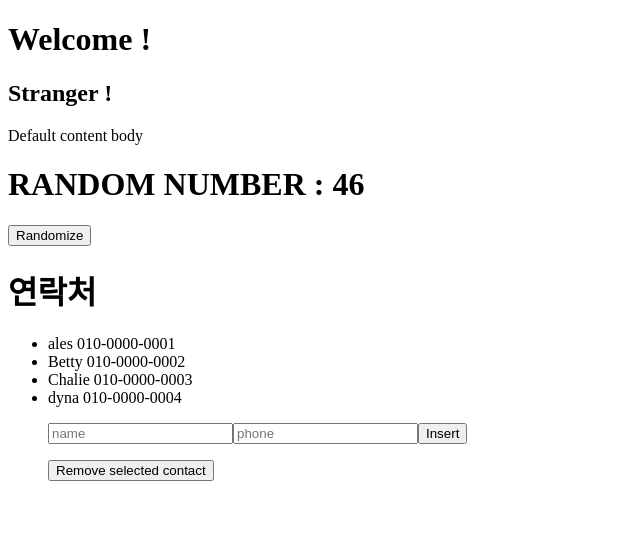
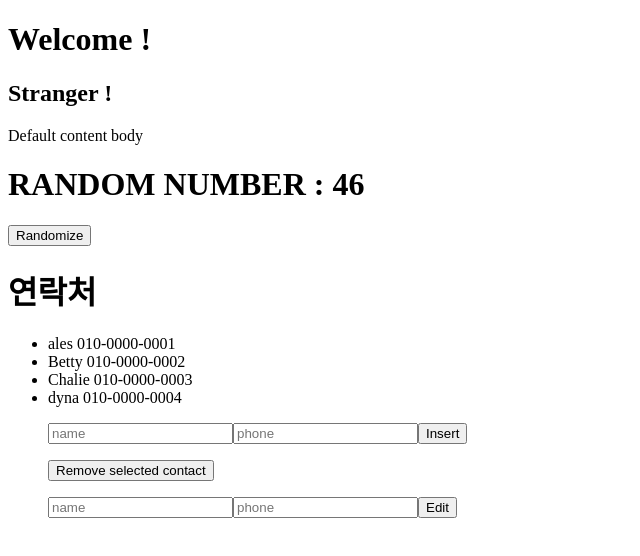
Before and after one commit to kingroma/information-client-react, a React app: page / in a window 1280 px wide. Shown: the top 556 px of the page, without its empty margins (0-640 px from the left). Built offline with nearby package versions, Linux system fonts and the light colour scheme.

Commit message:
연락처 수정기능 추가

```diff
--- /dev/null
+++ b/src/components/ContactEditor.js
@@ -0,0 +1,61 @@
+import React, { Component } from 'react';
+
+class ContactEditor extends Component {
+  constructor(props) {
+    super(props);
+
+    this.state = {
+      name : '',
+      phone : ''
+    }
+  }
+  handleChange(e) {
+    var nextState = {};
+    nextState[e.target.name] = e.target.value;
+    this.setState(nextState);
+  }
+  handleClick(){
+    if(!this.props.isSelected){
+      console.log('contact not selected');
+      return;
+    }
+    this.props.onEdit(this.state.name, this.state.phone);
+  }
+  /*
+  인풋박스의 value 부분은 유동적이기에 그 부분에 { this.props.contact.name } 을 할 수는 없습니다.
+  prop값이 바뀔 때마다 state를 업데이트 해줄 필요가 있는데요, 이는 Component Lifecycle API 중 하나인
+  componentWillReceiveProps()를 사용하면됩니다. 이 컴포넌트 내장메소드는, prop 값을 받게 될 때 실행되는 메소드입니다.
+  */
+  componentWillReceiveProps(nextProps) {
+    this.setState({
+      name : nextProps.contact.name,
+      phone : nextProps.contact.phone
+    });
+  }
+
+  render() {
+    return (
+       <div>
+          <p>
+              <input type="text"
+                        name="name"
+                        placeholder="name"
+                        value={this.state.name}
+                        onChange={this.handleChange.bind(this)}/>
+
+              <input type="text"
+                        name="phone"
+                        placeholder="phone"
+                        value={this.state.phone}
+                        onChange={this.handleChange.bind(this)}/>
+              <button onClick={this.handleClick.bind(this)}>
+                    Edit
+              </button>
+          </p>
+        </div>
+
+    );
+  }
+}
+
+export default ContactEditor;
--- a/src/components/Contacts.js
+++ b/src/components/Contacts.js
@@ -3,12 +3,13 @@ import ContactInfo from './ContactInfo';
 import ContactCreator from './ContactCreator';
 import update from 'react-addons-update';
 import ContactRemover from './ContactRemover';
+import ContactEditor from './ContactEditor';
 
 export default class Contacts extends React.Component {
 
   constructor(props) {
     super(props);
-
+    // 새로운 state 를 사용 할 땐, 언제나 초기 값을 설정해줘야합니다. (그렇지 않으면 오류가 발생하기 쉽상입니다.)
     this.state = {
       contactData : [
         {name:"ales", phone:"010-0000-0001"},
@@ -16,7 +17,11 @@ export default class Contacts extends React.Component {
         {name:"Chalie", phone:"010-0000-0003"},
         {name:"dyna", phone:"010-0000-0004"}
       ],
-      selectedKey : -1
+      selectedKey : -1,
+      selected : {
+        name : '',
+        phone : ''
+      }
     }
   }
   _insertContact(name, phone) {
@@ -32,12 +37,17 @@ export default class Contacts extends React.Component {
     if(key == this.state.selectedKey){
       console.log('key select cancelled');
       this.setState({
-        selectedKey : -1
+        selectedKey : -1,
+        selected : {
+          name : '',
+          phone : ''
+        }
       });
       return;
     }
     this.setState({
-      selectedKey : key
+      selectedKey : key,
+      selected : this.state.contactData[key]
     });
     console.log(key + 'is selected');
   }
@@ -62,6 +72,25 @@ export default class Contacts extends React.Component {
     });
   }
 
+  _editContact(name, phone){
+    this.setState({
+      contactData : update(
+        this.state.contactData,
+        {
+          [this.state.selectedKey] : {
+            name : {$set : name},
+            phone : {$set : phone}
+          }
+        }
+      ),
+      selected : {
+        name : name,
+        phone : phone
+      }
+    });
+
+  }
+
 
   render(){
     return(
@@ -81,6 +110,10 @@ export default class Contacts extends React.Component {
           <ContactCreator onInsert={this._insertContact.bind(this)}/>
 
           <ContactRemover onRemove={this._removeContact.bind(this)}/>
+
+          <ContactEditor onEdit={this._editContact.bind(this)}
+                        isSelected={(this.state.selectedKey != -1)}
+                        contact={this.state.selected} />
         </ul>
       </div>
     );
```
